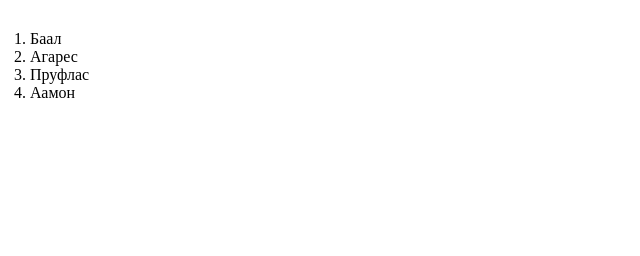
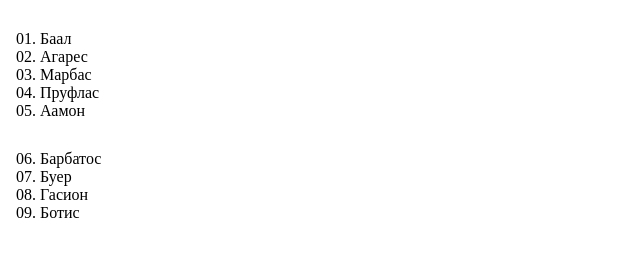
Before and after one commit to barovskiy777/htmlbook_tasks, a plain HTML site: page numerable list/base version/index.html in a window 1280 px wide. Shown: the whole page, without its empty margins (0-640 px from the left). Drawn offline with Linux system fonts and the light colour scheme.

Commit message:
numerable list

```diff
--- a/numerable list/base version/index.html
+++ b/numerable list/base version/index.html
@@ -7,11 +7,20 @@
 </head>
 <body>
 
-	<ol class="list1" start="01">
-		<li>Баал</li>
-		<li>Агарес</li>
-		<li>Пруфлас</li>
-		<li>Аамон</li>
+	<ol class="list1" >
+		<li> Баал</li>
+		<li> Агарес</li>
+		<li> Марбас</li>
+		<li> Пруфлас</li>
+		<li> Аамон</li>
+	</ol>
+
+
+	<ol class="list2" start="6">
+		<li> Барбатос</li>
+		<li> Буер</li>
+		<li> Гасион</li>
+		<li> Ботис</li>
 	</ol>
 
 </body>
--- a/numerable list/base version/style.css
+++ b/numerable list/base version/style.css
@@ -4,6 +4,8 @@
 	margin: 0;
 }
 
-.list1 {
-	margin: 30px;
+.list1,.list2 {
+	margin: 30px 40px;
+	list-style-type:decimal-leading-zero;
+
 }
```
